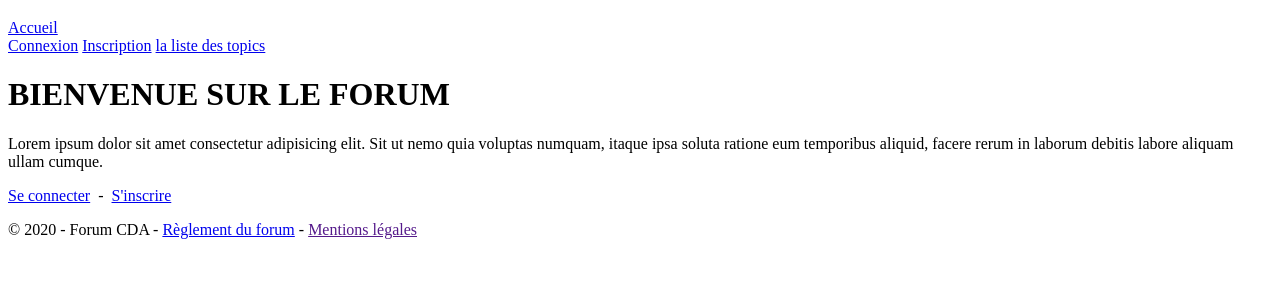
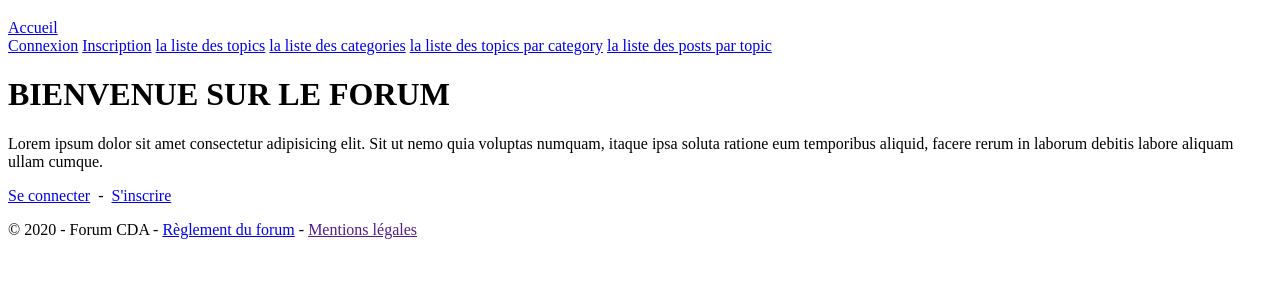
Before and after one commit to Zicka67/forumPlateau, a PHP site: page / in a window 1280 px wide. Shown: the top 300 px of the page. Run offline with PHP 8.4, Linux system fonts and the light colour scheme; some libraries are stand-ins or nearby versions.

Commit message:
Adding function on nav layout

```diff
--- a/view/layout.php
+++ b/view/layout.php
@@ -43,6 +43,9 @@
                             <a href="./view/security/login.php">Connexion</a>
                             <a href="./view/security/register.php">Inscription</a>
                             <a href="index.php?ctrl=forum&action=listTopics">la liste des topics</a>
+                            <a href="index.php?ctrl=forum&action=listCategory">la liste des categories</a>
+                            <a href="index.php?ctrl=forum&action=listTopicsByCategory">la liste des topics par category</a>
+                            <a href="index.php?ctrl=forum&action=listPostByTopic">la liste des posts par topic</a>
                         <?php
                         }
 
```
